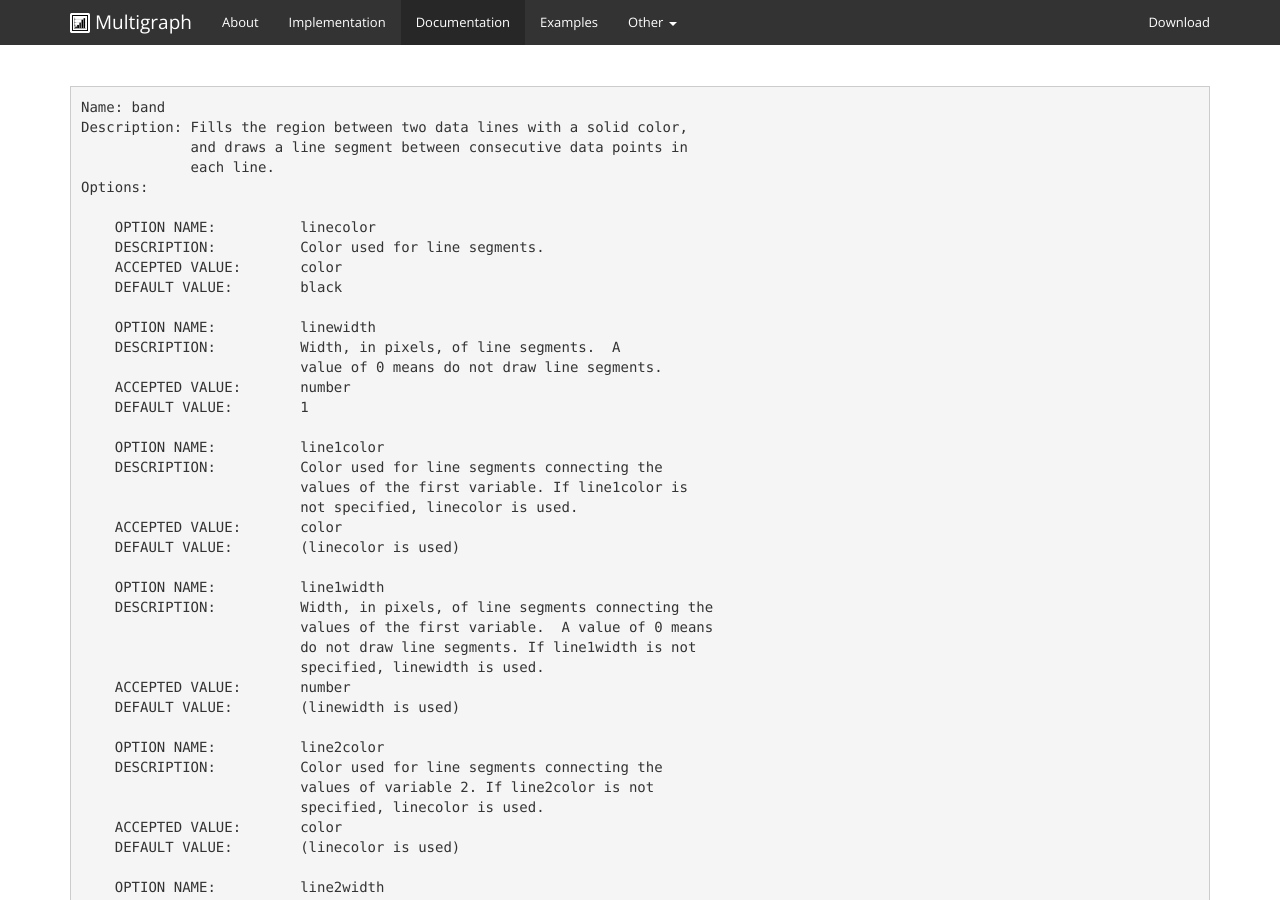
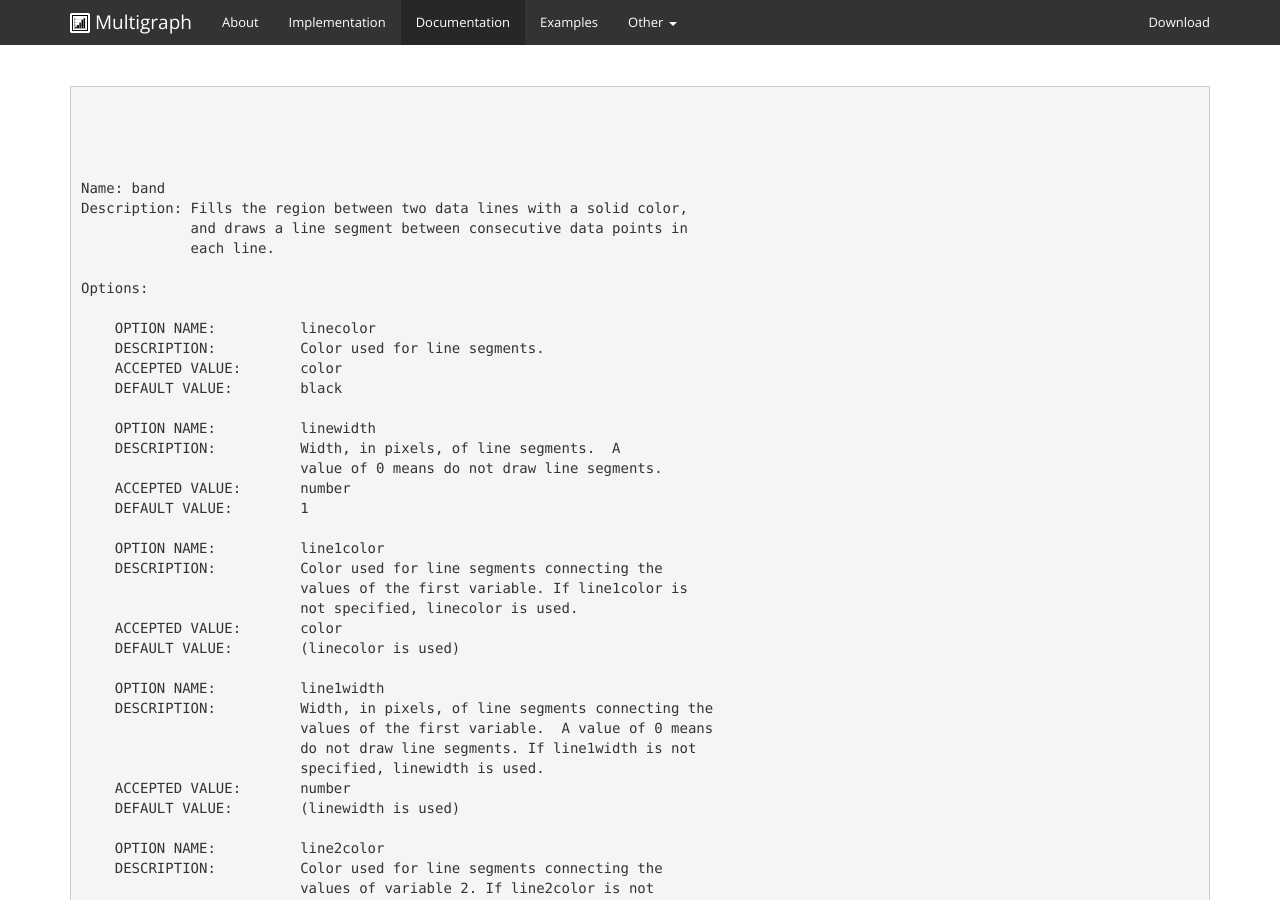
Before and after one commit to khunter3D/khunter3D.github.io, a Jekyll site: the page built from docs/renderers/index.html, in a window 1280 px wide and 900 px high. Built offline with Jekyll 4.4.1, drawn with Linux system fonts in a browser that asks for light colours; nearby versions of some CDN libraries; Markdown is read by kramdown in place of the engine named in the settings.

Commit message:
Update index.html

```diff
--- a/docs/renderers/index.html
+++ b/docs/renderers/index.html
@@ -7,10 +7,13 @@ docs: selected
 {% include content.html %}
 
       <pre>
+
+      <h1></h1>
 Name: band
 Description: Fills the region between two data lines with a solid color,
              and draws a line segment between consecutive data points in
              each line.
+</h1>
 Options:
 
     OPTION NAME:          linecolor
```
